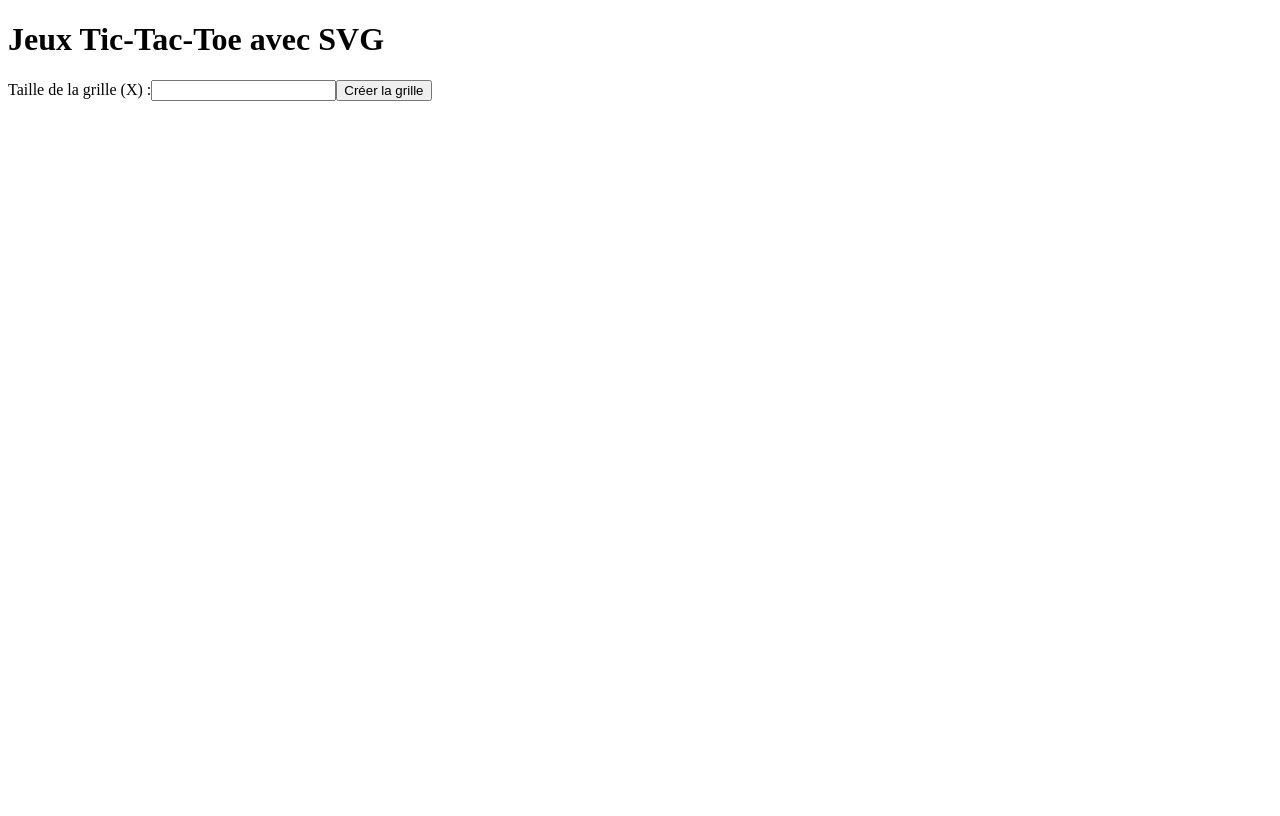
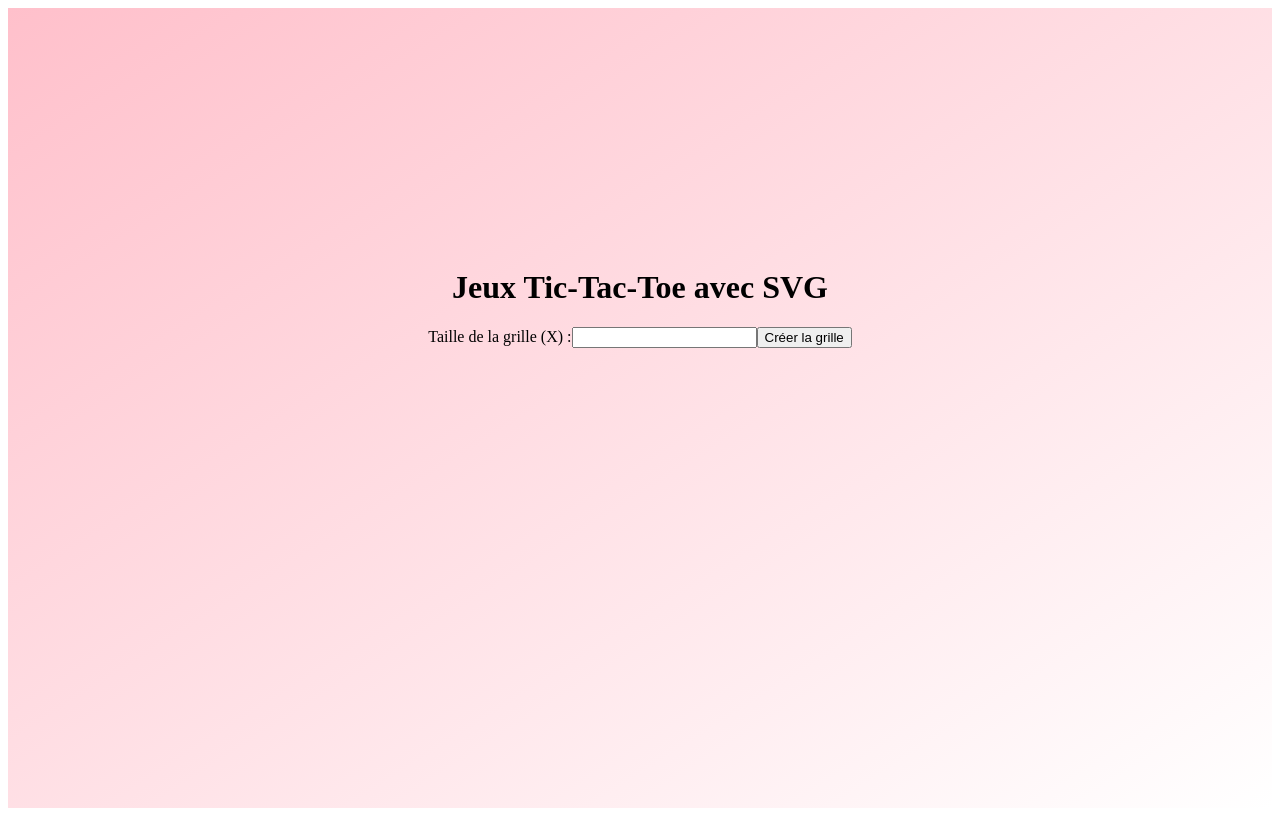
Before and after one commit to ichrak24/tic-tact-toe, an Angular app: page / in a window 1280 px wide. Built offline with nearby package versions, Linux system fonts and the light colour scheme.

Commit message:
background

```diff
--- a/src/app/app.component.css
+++ b/src/app/app.component.css
@@ -1,3 +1,16 @@
+
+.container {
+    display: flex;
+    flex-direction: column;
+    align-items: center;
+    justify-content: center;
+    height: 100vh; /* Utiliser toute la hauteur de la fenêtre */
+    background: linear-gradient(to bottom right, #ffc0cb, #ffffff);
+  }
+
+
+
+
 .grid-svg {
     max-width: 200px; /* Ajustez cette valeur selon votre préférence */
     max-height: 200px; /* Ajustez cette valeur selon votre préférence */
--- a/src/app/app.component.html
+++ b/src/app/app.component.html
@@ -1,8 +1,11 @@
+
+<div class="container">
 <h1>Jeux Tic-Tac-Toe avec SVG</h1>
 
 <form (submit)="generateGrid(gridSizeInput); $event.preventDefault()">
   <label for="gridSize">Taille de la grille (X) :</label>
-  <input type="number" id="gridSize" name="gridSize" #gridSizeInput required>
+  <input type="number" id="gridSize" name="gridSize" #gridSizeInput required min="0">
+
   <button type="submit">Créer la grille</button>
 </form>
 
@@ -18,3 +21,4 @@
 <div class="result">
   <p *ngIf="gameResult">{{ gameResult }}</p>
 </div>
+</div>
```
